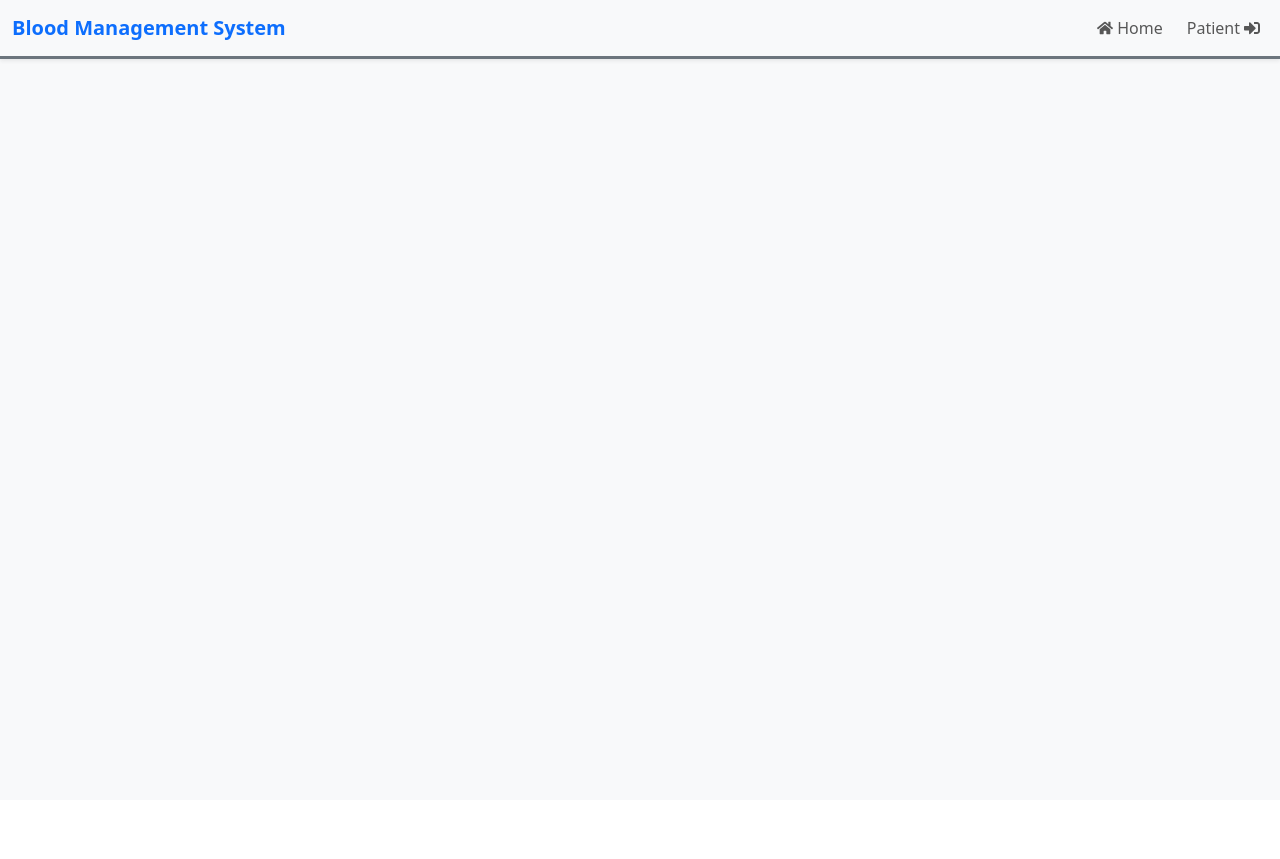
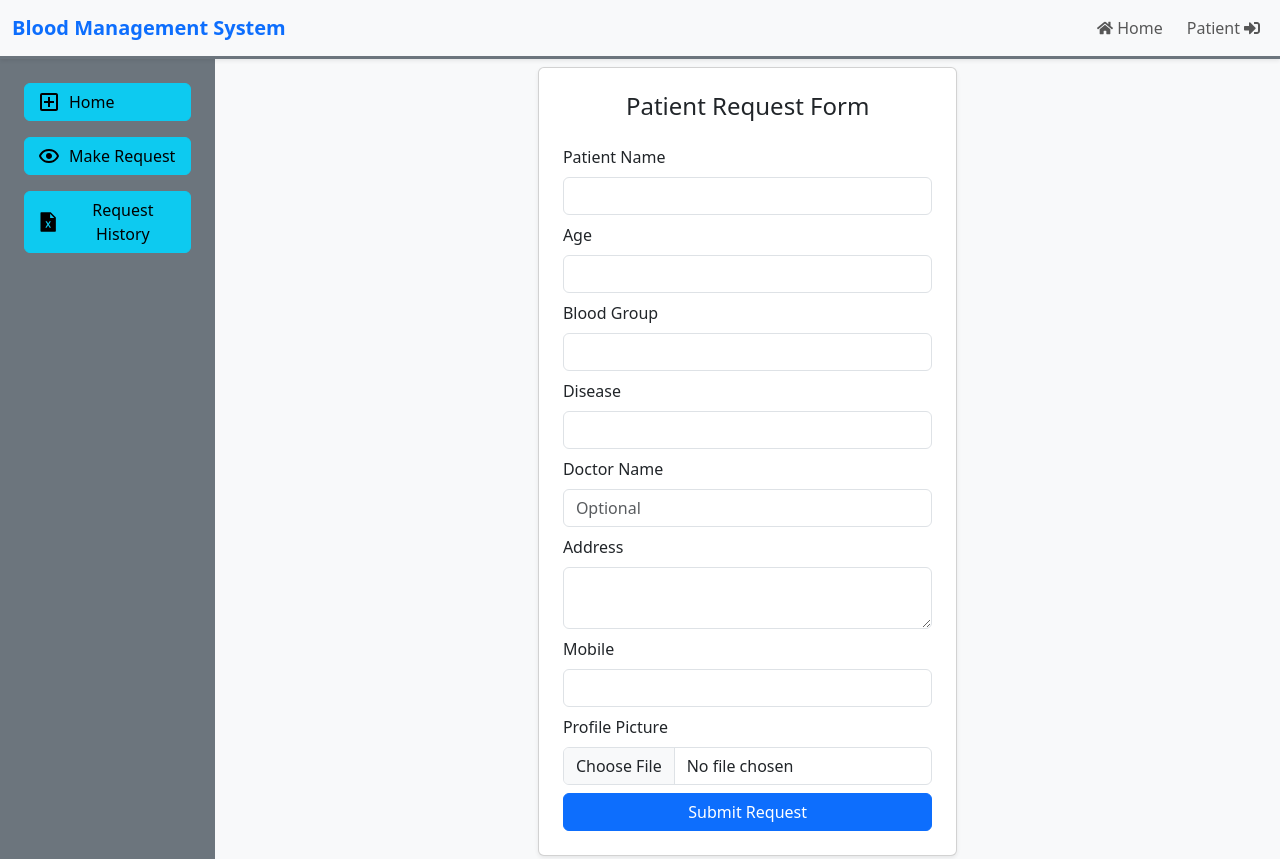
Before and after one commit to mohsin-ejaz22/blood-management-system, a React (Vite) app in the folder frontend/: page /user/request-form in a window 1280 px wide. Before the commit the page ends 800 px from the top, so only its background shows below. Built offline with nearby package versions, Linux system fonts and the light colour scheme.

Commit message:
changes names

```diff
--- a/frontend/src/App.jsx
+++ b/frontend/src/App.jsx
@@ -1,8 +1,8 @@
 import { BrowserRouter as Router, Routes, Route } from "react-router-dom";
-import PatientHome from "./pages/patient/PatientHome";
-import Navbar from "./components/Navbar"; // Make sure Navbar is imported
+import Navbar from "./components/Navbar";
 import Home from "./pages/Home";
-import PatientRequestForm from "./pages/patient/PatientRequestForm";
+import UserHome from "./pages/user/UserHome";
+import UserRequestForm from "./pages/user/UserRequestForm";
 
 const App = () => {
   return (
@@ -13,9 +13,8 @@ const App = () => {
         <div className=" ">
           <Routes>
             <Route path="/" element={<Home/>} />
-            <Route path="/patient/patienthome" element={<PatientHome />} />
-            <Route path="/patient/patienthome" element={<PatientHome />} />
-            <Route path="/patient/request-form" element={<PatientRequestForm />} />
+            <Route path="/user/userhome" element={<UserHome />} />
+            <Route path="/user/request-form" element={<UserRequestForm />} />
           </Routes>
         </div>
       </div>
--- a/frontend/src/components/Navbar.jsx
+++ b/frontend/src/components/Navbar.jsx
@@ -3,7 +3,7 @@ import { Link, useNavigate } from "react-router-dom";
 import { FaHome, FaSignInAlt } from "react-icons/fa";
 import axios from "axios";
 import Swal from "sweetalert2";
-import PatientHome from "../pages/patient/PatientHome";
+import PatientHome from "../pages/user/UserHome";
 
 const Navbar = () => {
   // const { user, removeUser } = useUser();
--- a/frontend/src/pages/patient/PatientHome.jsx
+++ b/frontend/src/pages/user/UserHome.jsx
@@ -1,9 +1,9 @@
 import React, { useEffect, useState } from 'react';
 import axios from 'axios';
-import PatientSidebar from './PatientSidebar';
+import PatientSidebar from './UserSidebar';
 import { FaSyncAlt, FaCheckCircle, FaTimesCircle } from 'react-icons/fa';
 
-const PatientHome = () => {
+const UserHome = () => {
   const [stats, setStats] = useState({
     requestMade: "",
     pending: "",
@@ -74,4 +74,4 @@ const PatientHome = () => {
   );
 };
 
-export default PatientHome;
+export default UserHome;
--- a/frontend/src/pages/patient/PatientRequestForm.jsx
+++ b/frontend/src/pages/user/UserRequestForm.jsx
@@ -1,8 +1,8 @@
 import React, { useState } from 'react';
 import axios from 'axios';
-import PatientSidebar from './PatientSidebar';
+import UserSidebar from './UserSidebar';
 
-const PatientRequestForm = () => {
+const UserRequestForm = () => {
   const [formData, setFormData] = useState({
     Patientname: '',
     age: '',
@@ -50,7 +50,7 @@ const PatientRequestForm = () => {
   return (
     <div className='d-flex'>
 
-     <PatientSidebar/>
+     <UserSidebar/>
 
     <div className="container mt-2">
       <div className="row justify-content-center">
@@ -108,4 +108,4 @@ const PatientRequestForm = () => {
   );
 };
 
-export default PatientRequestForm;
+export default UserRequestForm;
--- a/frontend/src/pages/patient/PatientSidebar.jsx
+++ b/frontend/src/pages/user/UserSidebar.jsx
@@ -5,7 +5,7 @@ import { MdOutlineAddBox } from "react-icons/md";
 import { AiFillFileExcel } from "react-icons/ai";
 import { FaUserPlus } from "react-icons/fa";
 
-const PatientSidebar = () => {
+const UserSidebar = () => {
   return (
     <div className="bg-secondary text-white p-4" style={{ width: "250px", minHeight: "100vh" }}>
       <nav>
@@ -35,4 +35,4 @@ const PatientSidebar = () => {
   );
 };
 
-export default PatientSidebar;
+export default UserSidebar;
```
